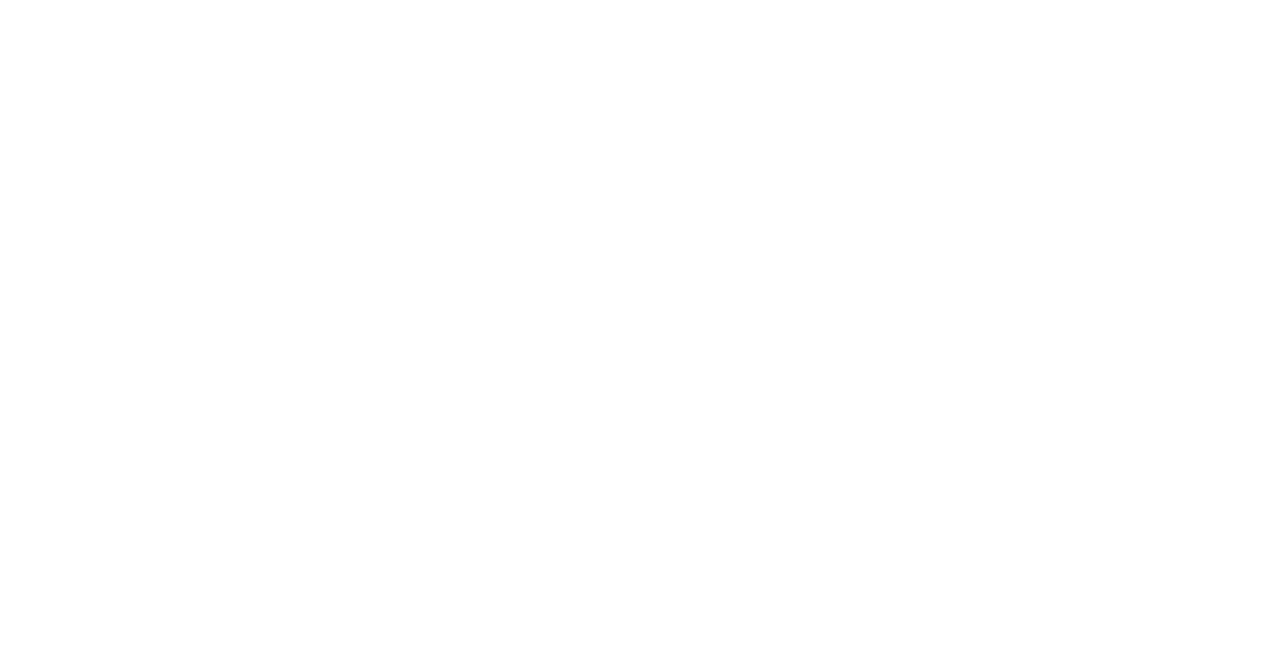
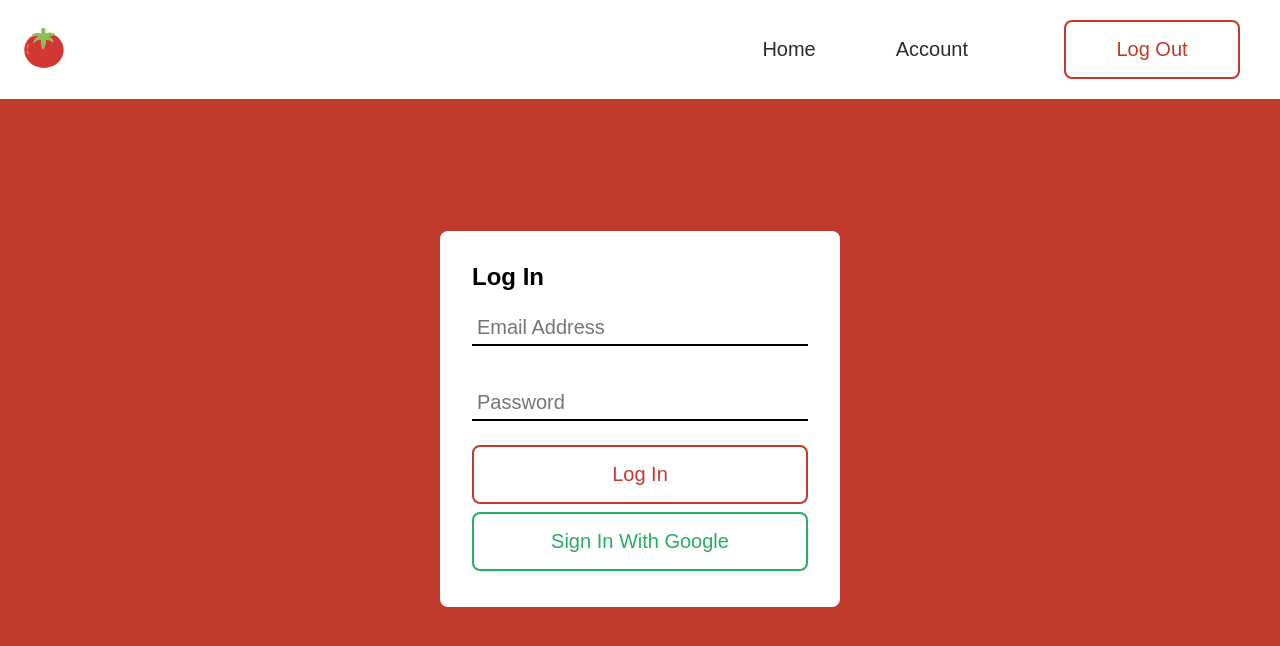
Before and after one commit to mattbcowan/Pomodoro-Challenge, a React (Create React App) app: page / in a window 1280 px wide. Shown: the top 646 px of the page. Built offline with nearby package versions, Linux system fonts and the light colour scheme; no server answers.

Commit message:
Add Login Screen

```diff
--- a/src/App.js
+++ b/src/App.js
@@ -1,8 +1,8 @@
 import "./App.css";
 import { BrowserRouter as Router, Route, Routes } from "react-router-dom";
 import styled from "styled-components";
-import { Navbar, Timer } from "./components/organisms";
 import Login from "./pages/Login";
+import { Navbar } from "./components/organisms";
 
 const AppContainer = styled.div`
   height: 100vh;
@@ -20,11 +20,16 @@
 
 const App = () => {
   return (
-    <Router>
-      <Routes>
-        <Route exact path="/" component={Login} />
-      </Routes>
-    </Router>
+    <AppContainer>
+      <Navbar />
+      <Container>
+        <Router>
+          <Routes>
+            <Route exact path="/" element={<Login />} />
+          </Routes>
+        </Router>
+      </Container>
+    </AppContainer>
   );
 };
 
--- a/src/components/atoms/Button.jsx
+++ b/src/components/atoms/Button.jsx
@@ -24,12 +24,16 @@
     border: 2px solid #c0392b;
     color: #c0392b;
   `}
+
+  ${props => props.fullwidth && css`
+    width: 100%;
+  `}
 `
 
 
-const Button = ({ primary, inverted, children, onClick}) => {
+const Button = ({ primary, inverted, fullwidth, children, onClick}) => {
   return (
-    <StyledButton onClick={onClick} primary={primary} inverted={inverted}>{children}</StyledButton>
+    <StyledButton onClick={onClick} primary={primary} inverted={inverted} fullwidth={fullwidth}>{children}</StyledButton>
   );
 };
 
--- a/src/pages/Login.jsx
+++ b/src/pages/Login.jsx
@@ -1,10 +1,85 @@
-import React from 'react'
+import React, { useEffect, useState } from 'react'
+// import { useNavigate } from 'react-router-dom'
+import styled from 'styled-components'
+import {auth, signInWithEmailAndPassword, signInWithGoogle} from '../firebase'
+import {useAuthState} from "react-firebase-hooks/auth"
+import {Button} from '../components/atoms'
+
+const GoogleButton = styled.button`
+    background-color: transparent;
+    border: 2px solid #27ae60;
+    color: #27ae60;
+    width: 100%;
+    padding: 1rem 1.5rem;
+    font-size: 1.25rem;
+    outline: none;
+    border-radius: 0.5rem;
+    cursor: pointer;
+    margin: 0.25rem 1rem;
+`
+
+const LoginContainer = styled.div`
+    display: flex;
+    flex-direction: column;
+    max-width: 400px;
+    background-color: #fff;
+    width: 100%;
+    padding: 2rem;
+    border-radius: 0.5em;
+`
+
+const InputContainer = styled.div`
+    display: flex;
+    flex-direction: column;
+    align-items: center;
+`
+
+const StyledInput = styled.input`
+    width: 100%;
+    font-size: 1.25em;
+    margin: 1em 0;
+    padding: 0.25em;
+    border: none;
+    border-bottom: 2px solid #000;
+    border-radius: 0;
+    outline: none;
+`
+const HiddenLabel = styled.label`
+    clip: rect(0 0 0 0);
+    clip-path: inset(50%);
+    height: 1px;
+    overflow: hidden;
+    position: absolute;
+    white-space: nowrap;
+    width: 1px;
+`
 
 const Login = () => {
+    const [email, setEmail] = useState("")
+    const [password, setPassword] = useState("")
+    const [user, loading] = useAuthState(auth)
+    // const navigate = useNavigate()
+
+    useEffect(() => {
+        if(loading) {
+            // Loading animation goes here
+            return;
+        }
+        // if(user) navigate('/dashboard')
+    }, [user, loading])
+
     return (
-        <div>
-            <h1>I'm the login page</h1>
-        </div>
+        <LoginContainer>
+            <h2>Log In</h2>
+            <InputContainer>
+                <HiddenLabel htmlFor="email">Email</HiddenLabel>
+                <StyledInput type="text" name="email" id="email" value={email} onChange={(e) => setEmail(e.target.value)} placeholder="Email Address" />
+                <HiddenLabel htmlFor="password">Password</HiddenLabel>
+                <StyledInput type="password" value={password} onChange={(e) => setPassword(e.target.value)} placeholder="Password" />
+                <Button inverted fullwidth onClick={() => signInWithEmailAndPassword(email, password)}>Log In</Button>
+                <GoogleButton onClick={signInWithGoogle}>Sign In With Google</GoogleButton>
+            </InputContainer>
+        </LoginContainer>
     )
 }
 
```
